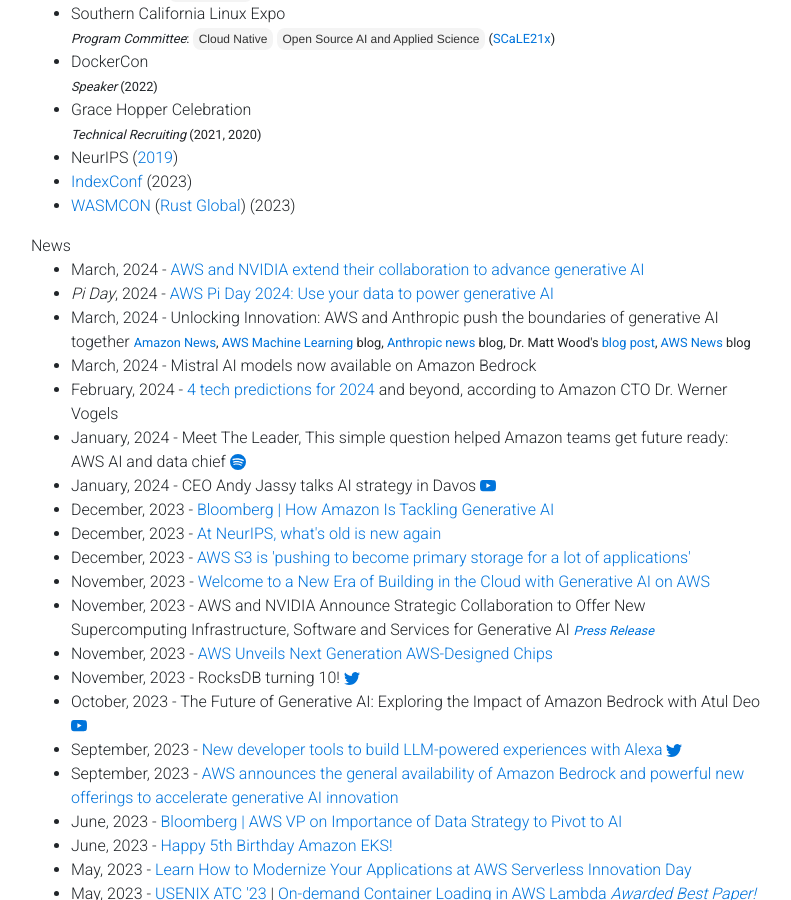
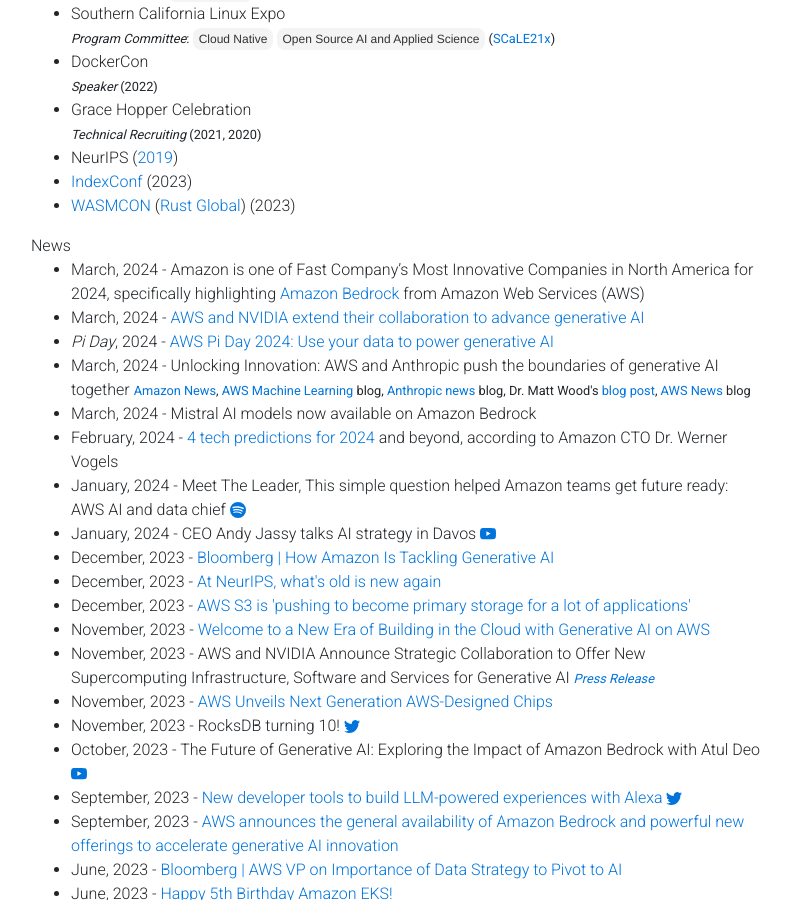
Before and after one commit to gfw001/gfw001.github.io, a Jekyll site: the page portfolio.html, which Jekyll copies as it is, in a window 1280 px wide and 900 px high, scrolled down 1688 px. Shown: the whole window, without its empty margins (54-845 px from the left). Built offline with Jekyll 4.4.1, drawn with Linux system fonts in a browser that asks for light colours; nearby versions of some CDN libraries; a style sheet for code colours, icons or effects is not loaded.

Commit message:
Update portfolio.html

```diff
--- a/portfolio.html
+++ b/portfolio.html
@@ -401,6 +401,9 @@
       News
 	<ul>
 	<li>
+	       March, 2024 - Amazon is one of Fast Company’s Most Innovative Companies in North America for 2024, specifically highlighting <a href="https://www.fastcompany.com/91041237/amazon-most-innovative-companies-2024?linkId=364793696">Amazon Bedrock</a> from Amazon Web Services (AWS)
+	</li>
+	<li>
 	       March, 2024 - <a href="https://www.aboutamazon.com/news/aws/amazon-aws-nvidia-collaboration">AWS and NVIDIA extend their collaboration to advance generative AI</a>
 	</li>
 	<li>
```
